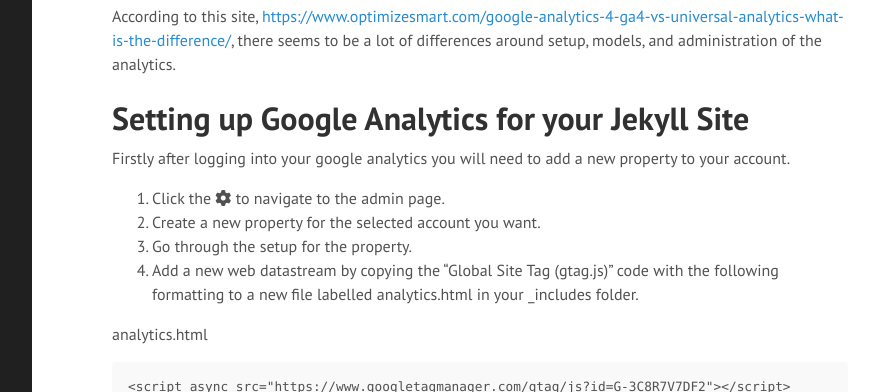
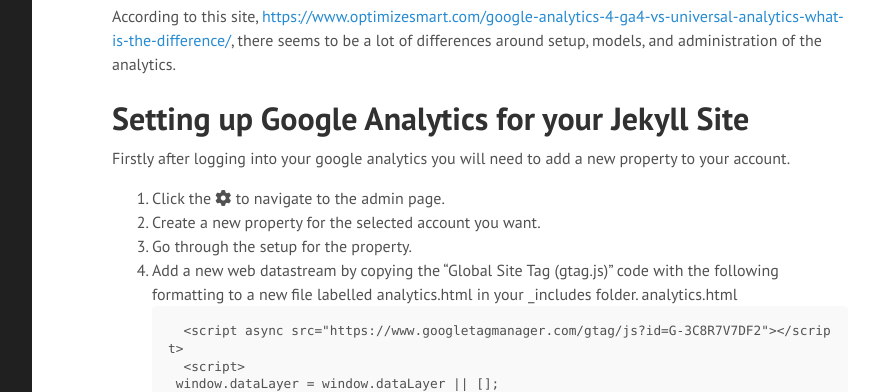
Before and after one commit to slowmonkey/slowmonkey.github.io, a Jekyll site: the page built from _posts/2021-01-12-learning-google-analytics-on-jekyll-github-pages.md, in a window 1280 px wide and 900 px high, scrolled down 636 px, cut to the strip 0-392 px from the top of the window. Shown: the whole strip, without its empty margins (256-1126 px from the left). Built offline with Jekyll 4.4.1, drawn with Linux system fonts in a browser that asks for light colours; nearby versions of some CDN libraries; some of the changed lines change nothing that is shown.

Commit message:
Trying to get markdown to register numbered points in the way I want.

````diff
--- a/_posts/2021-01-12-learning-google-analytics-on-jekyll-github-pages.md
+++ b/_posts/2021-01-12-learning-google-analytics-on-jekyll-github-pages.md
@@ -33,27 +33,23 @@
 2. Create a new property for the selected account you want.
 3. Go through the setup for the property.
 4. Add a new web datastream by copying the "Global Site Tag (gtag.js)" code with the following formatting to a new file labelled analytics.html in your _includes folder.
+  analytics.html
+  ```
+  <script async src="https://www.googletagmanager.com/gtag/js?id={{ site.google_analytics }}"></script>
+  <script>
+    window.dataLayer = window.dataLayer || [];
+    function gtag(){dataLayer.push(arguments);}
+    gtag('js', new Date());
 
-analytics.html
-```
-<script async src="https://www.googletagmanager.com/gtag/js?id={{ site.google_analytics }}"></script>
-<script>
-  window.dataLayer = window.dataLayer || [];
-  function gtag(){dataLayer.push(arguments);}
-  gtag('js', new Date());
-
-  gtag('config', '{{ site.google_analytics }}');
-</script>
-```
-
+    gtag('config', '{{ site.google_analytics }}');
+  </script>
+  ```
 5. Add the "Measurement ID" into your _config.yml
-
 ```
 # Google Analytics
 google_analytics: UA—XXXXXXXX-X
 ```
-5. Add the following as the FIRST line after the <head> tag in the head.html
-
+6. Add the following as the FIRST line after the <head> tag in the head.html
 ```
 {% raw %}{% if site.google_analytics and jekyll.environment == 'production' %}
 {% include analytics.html %}
````
